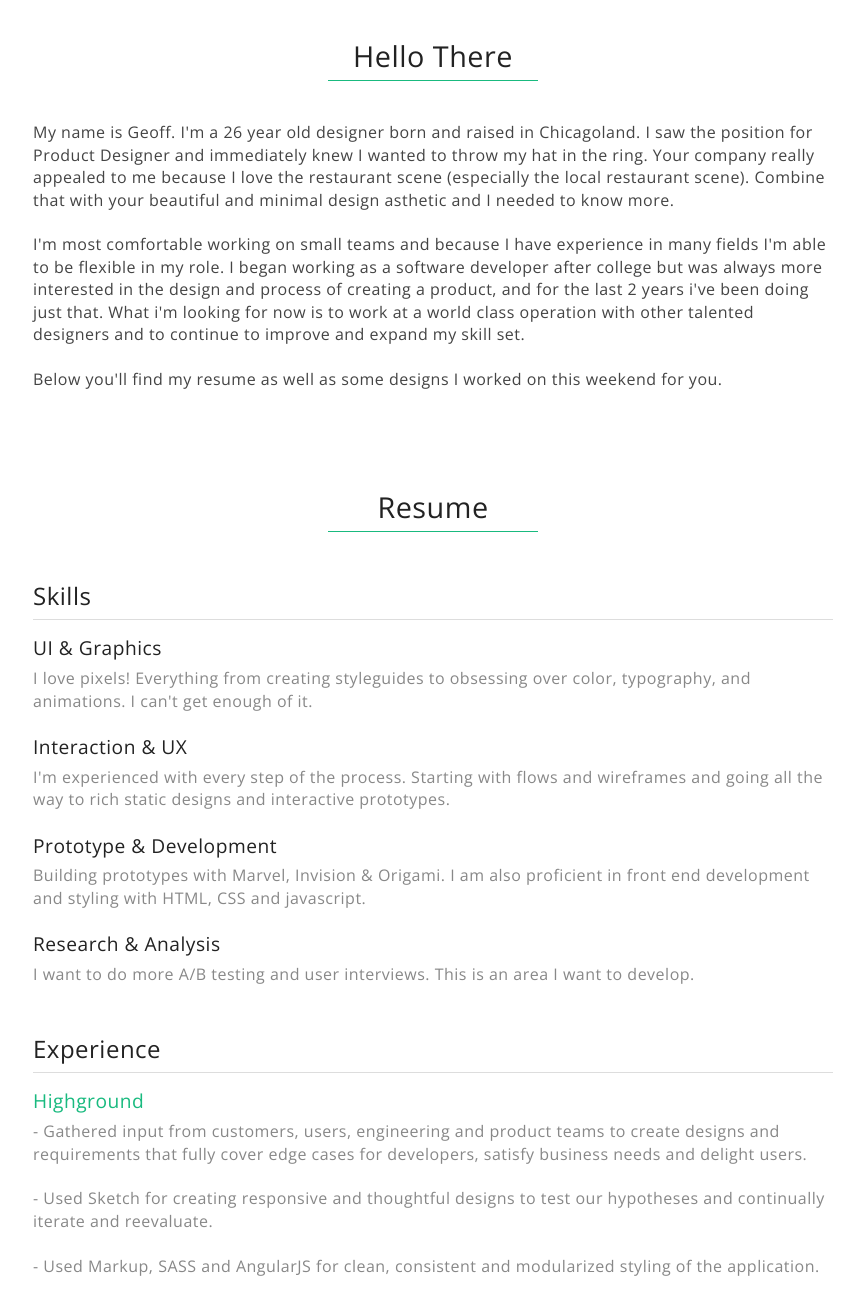
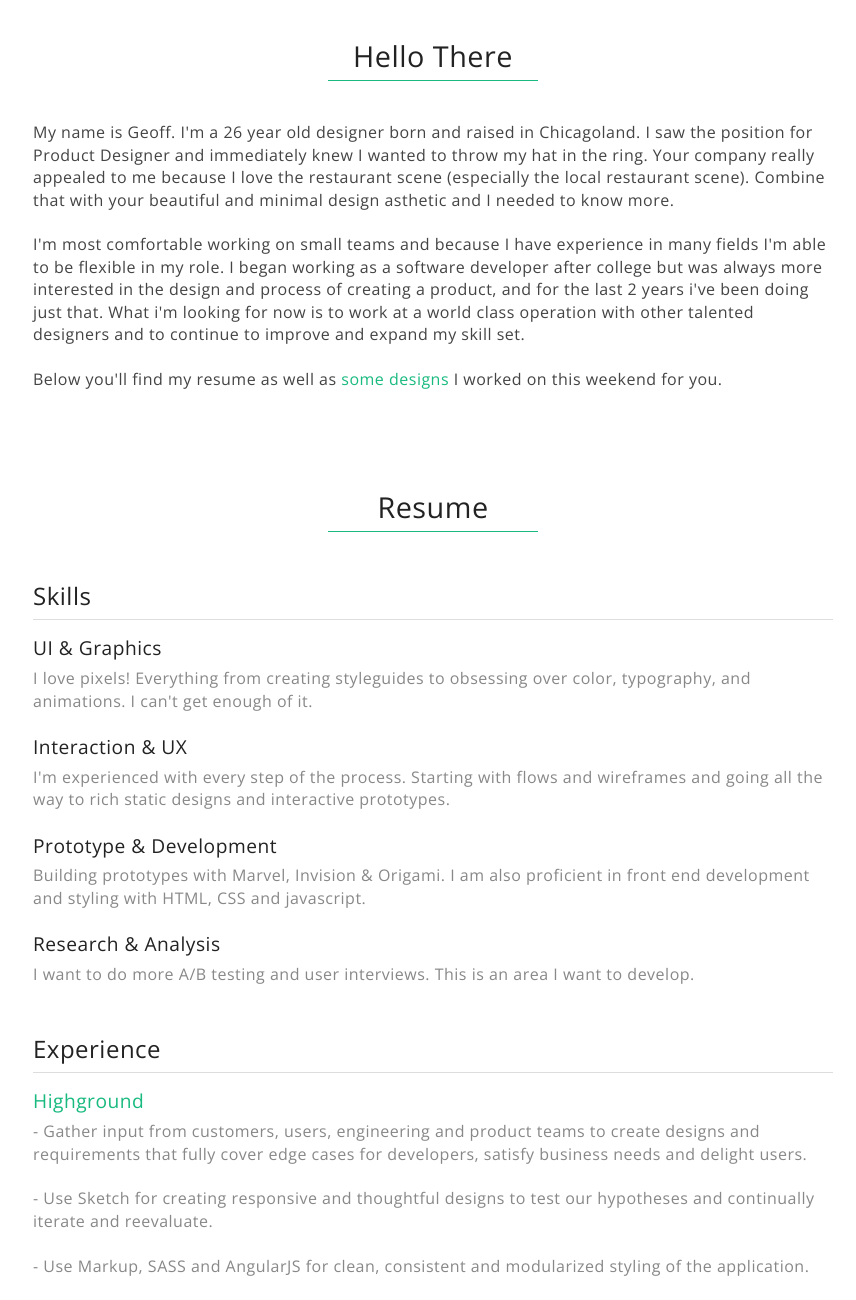
Before and after one commit to geoffbalasi/geoffbalasi.github.io, a plain HTML site: page index.html in a window 1280 px wide. Shown: the part 220-1520 px from the top of the page, without its empty margins (207-1063 px from the left). Drawn offline with nearby package versions, Linux system fonts and the light colour scheme.

Commit message:
johns updates

```diff
--- a/index.html
+++ b/index.html
@@ -27,7 +27,7 @@
 		<br><br>
 		I'm most comfortable working on small teams and because I have experience in many fields I'm able to be flexible in my role. I began working as a software developer after college but was always more interested in the design and process of creating a product, and for the last 2 years i've been doing just that. What i'm looking for now is to work at a world class operation with other talented designers and to continue to improve and expand my skill set.
 		<br><br>
-		Below you'll find my resume as well as some designs I worked on this weekend for you. </p>
+		Below you'll find my resume as well as <a href="#designs">some designs</a> I worked on this weekend for you. </p>
 		<h2 class="title">Resume</h2>
 		<h3> Skills </h3>
 		<hr>
@@ -42,11 +42,11 @@
 		<h3> Experience </h3>
 		<hr>
 			<h4><a class="link" href="http://highground.com">Highground</a></h4>
-				<p>- Gathered input from customers, users, engineering and product teams to create designs and requirements that fully cover edge cases for developers, satisfy business needs and delight users.
+				<p>- Gather input from customers, users, engineering and product teams to create designs and requirements that fully cover edge cases for developers, satisfy business needs and delight users.
 				<br><br>
-				- Used Sketch for creating responsive and thoughtful designs to test our hypotheses and continually iterate and reevaluate.
+				- Use Sketch for creating responsive and thoughtful designs to test our hypotheses and continually iterate and reevaluate.
 				<br><br>
-				- Used Markup, SASS and AngularJS for clean, consistent and modularized styling of the application.</p>
+				- Use Markup, SASS and AngularJS for clean, consistent and modularized styling of the application.</p>
 			<h4><a class="link" href="https://www.channeliq.com/">Channel IQ</a></h4>
 				<p>- Followed best practices for AngularJS, including MVC structure and performance improvements.
 				<br><br>
@@ -59,10 +59,11 @@
 		<h3> References </h3>
 		<hr>
 			<h4> John Zimmerman </h4>
-				<p>Product Manager at Highground - <a class="link" href="tel:+13125323981">(312) 532 3981</a></p>
+				<p>Product Manager at Highground - <a class="link" href="tel:+13125323981">(312) 532 3981</a> </p>
 
 			<h4> Hunter Lane </h4>
 				<p>Direct of Product at Tempus - <a class="link" href="tel:+15159754424">(515) 975 4424</a> </p>
+		<div id="designs"></div>
 		<h2 class="title">Tock Concepts</h2>
 		<div class="image-container">
 			<img class="avatar" src="assets/images/lowrez.png">
@@ -73,7 +74,7 @@
 			<iframe src="https://www.youtube.com/embed/4Wa-xCces1w?rel=0&amp;showinfo=0" frameborder="0" allowfullscreen></iframe>
 		</div>
 		<h3> Thanks so much! </h3>
-		<p> I really appriciate you taking a look through my site. If you'd like to chat more about my design process or where I want to go in my career, please don't hesitate to reach out. I look forward to hearing from you.</p>
+		<p> I really appriciate you taking a look through my site. If you'd like to chat about my design process or where I want to go in my career, please don't hesitate to <a class="link" href="mailto:geoffbalasi@gmail.com">email</a> or <a class="link" href="tel:+18158143826">call</a> . I look forward to hearing from you. </p>
 		<p> - G </p>
 	</div>
 
```
